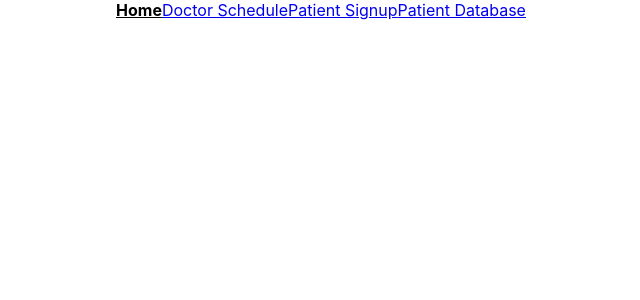
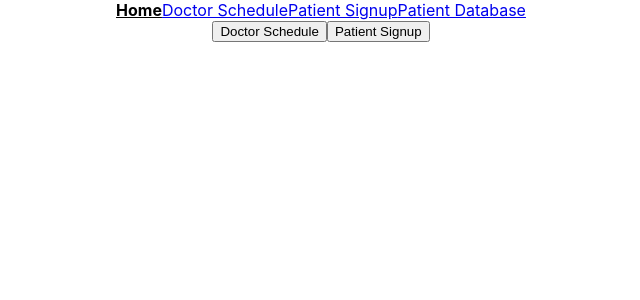
Before and after one commit to JasonNelemans/practiceproject-week3, a React (Create React App) app: page /home in a window 1280 px wide. Shown: the top 300 px of the page, without its empty margins (319-959 px from the left). Built offline with nearby package versions, Linux system fonts and the light colour scheme; the HTML template or start-up script is replaced by a standard one.

Commit message:
added homepage buttons, linking to schedule and signup

```diff
--- a/src/Pages/HomePage.js
+++ b/src/Pages/HomePage.js
@@ -1,9 +1,11 @@
 import React from 'react';
+import { NavLink } from 'react-router-dom';
 
 export default function HomePage() {
   return (
     <div className="HomePage">
-
+      <NavLink to="/schedule" activeStyle={{fontWeight: "bold", color: "black"}} exact={true}><button>Doctor Schedule</button></NavLink>
+      <NavLink to="/signup" activeStyle={{fontWeight: "bold", color: "black"}} exact={true}><button>Patient Signup</button></NavLink>
     </div>
   )
 }
```
